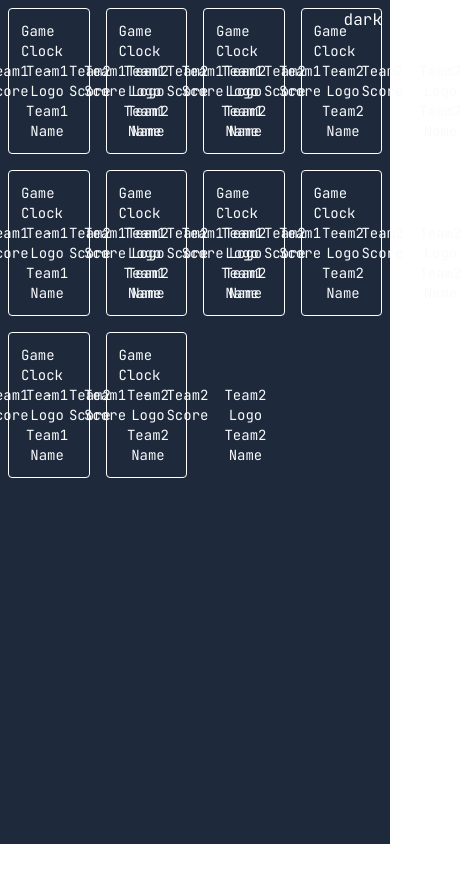
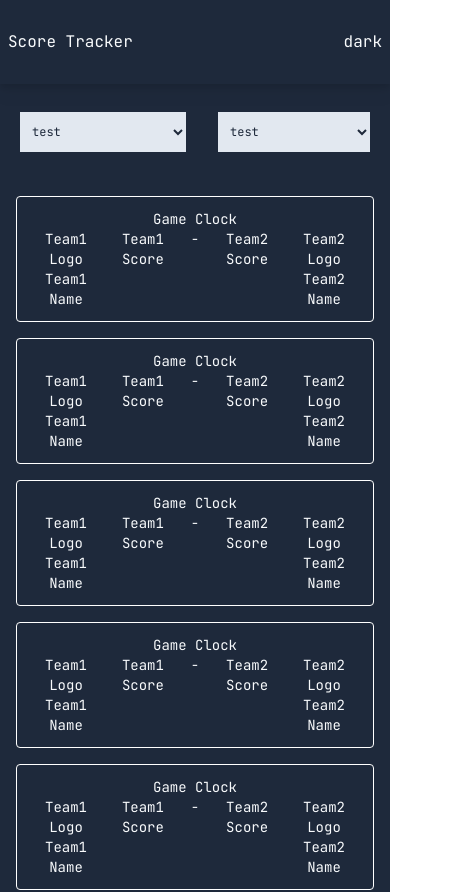
Before and after one commit to wshivers93/score-tracker, a Next.js app: page / in a window 390 px wide. Shown: the top 892 px of the page, 461 px wide, since content can reach past the window. Before the commit the page ends 844 px from the top, so only its background shows below. Built offline with nearby package versions, Linux system fonts and the light colour scheme.

Commit message:
Add navbar and dropdown menu to UI w/ mobile styles

```diff
--- a/src/components/layout.tsx
+++ b/src/components/layout.tsx
@@ -3,6 +3,7 @@ import React from "react";
 import { ReactElement } from "react";
 import { useRecoilValue } from "recoil";
 import { themeState } from "../app/atom";
+import Navbar from "./Navbar";
 
 // TODO: fix children type error
 interface Children {
@@ -19,7 +20,8 @@ export default function Layout({ children }: Children) {
           <title>Will Shivers</title>
         </Head>
 
-        <main className="bg-slate-200 dark:bg-slate-800 text-slate-800 dark:text-slate-50 h-screen w-screen flex flex-col">
+        <Navbar />
+        <main className="light-mode-style dark:dark-mode-style w-screen flex flex-col">
           {children}
         </main>
       </div>
--- a/src/pages/index.tsx
+++ b/src/pages/index.tsx
@@ -2,32 +2,25 @@ import type {NextPage} from 'next';
 import Head from 'next/head';
 import Image from 'next/image';
 import React from 'react';
-import { useRecoilState } from 'recoil';
-import { themeState } from '../app/atom';
+import Dropdown from '../components/Dropdown';
 import ScoreCard from '../components/ScoreCard';
 
 const Home: NextPage = () => {
-  const [theme, setTheme] = useRecoilState(themeState);
   const arrayOfEvents = new Array<number>(10).fill(0);
+  const arrayOfOptions = new Array<string>(5).fill("test");
 
   return (
     <>
-      <section className='container flex flex-row flex-wrap'>
+      <section className='container flex flex-row flex-nowrap justify-between p-5 lg:p-0 my-2 lg:my-4'>
+          <Dropdown placeholder="League" options={arrayOfOptions}/>
+          <Dropdown placeholder="Team" options={arrayOfOptions}/>
+      </section>
+      <section className='container flex flex-row flex-wrap p-2 lg:p-0'>
         {arrayOfEvents.map(() =>
-          <div className='w-1/4'>
+          <div className='w-full lg:w-1/4'>
             <ScoreCard></ScoreCard>
           </div>
         )}
-        <div>
-          <button
-              className="absolute top-2 right-2"
-              onClick={() =>
-                theme === "dark" ? setTheme("light") : setTheme("dark")
-              }
-            >
-              {theme}
-            </button>
-        </div>
       </section>
     </>
   );
```
